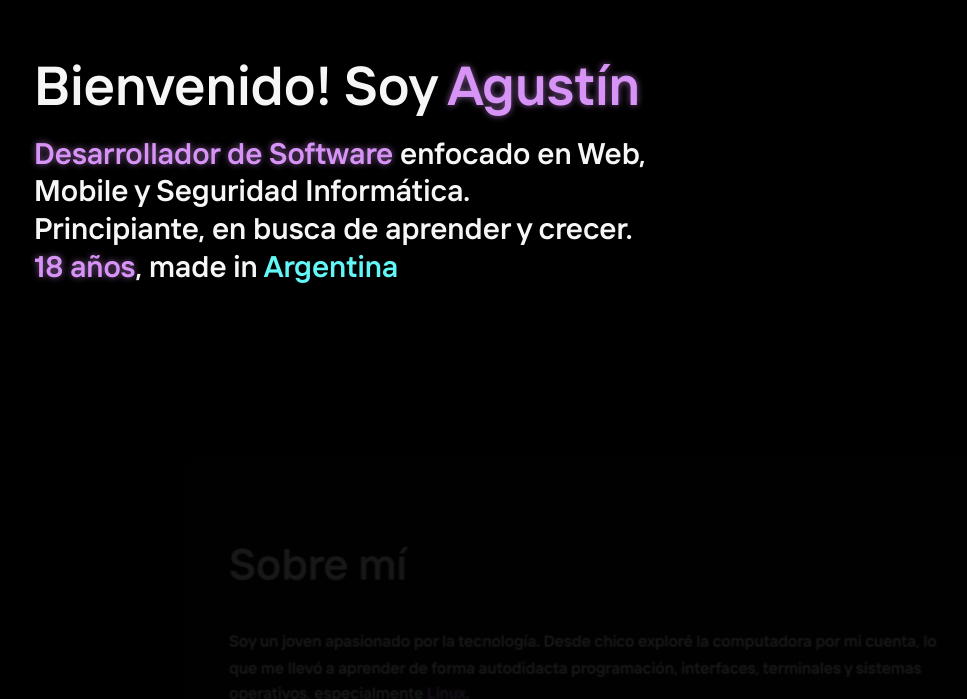
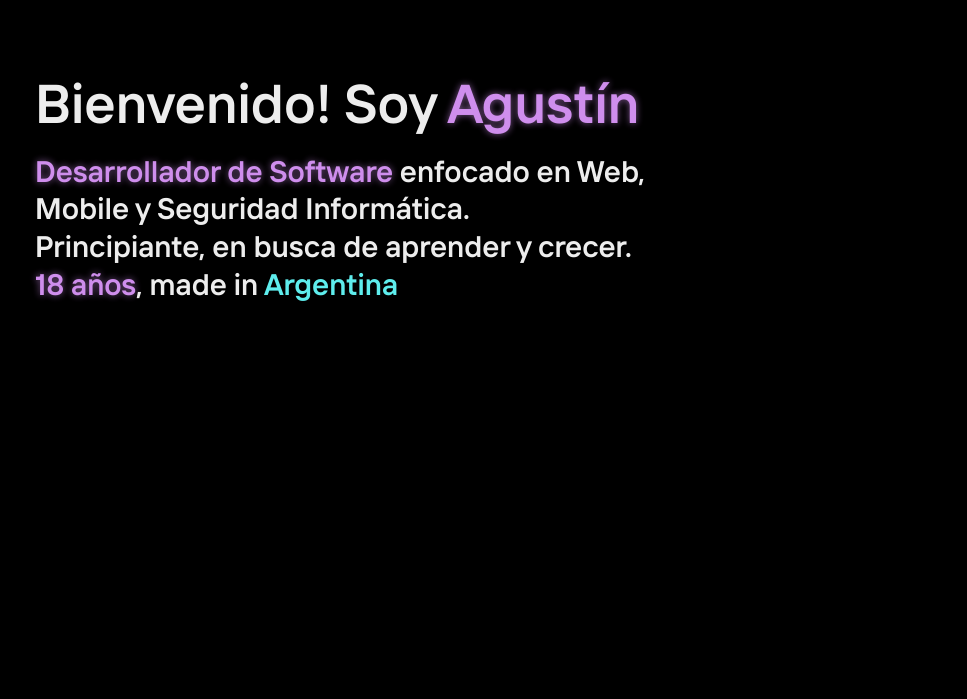
Before and after one commit to 0xlibless/Porfolio, a React (Vite) app: page / in a window 1280 px wide. Shown: the part 261-960 px from the top of the page, without its empty margins (47-1014 px from the left). Built offline with nearby package versions, Linux system fonts and the light colour scheme.

Commit message:
Adding icon for brenchs and some fixes

```diff
--- a/src/assets/Home.css
+++ b/src/assets/Home.css
@@ -64,12 +64,6 @@ a {
     z-index: 1;
 }
 
-.intro {
-    position: relative;
-    z-index: 2;
-    left: -20%;
-}
-
 .navbar ul {
     position: relative;
     top: -15px;
@@ -98,7 +92,7 @@ a {
     position: relative;
     z-index: 2;
     left: -20%;
-    top: 23%;
+    top: 3%;
 }
 
 .text-neon {
--- a/src/components/ProjectCard.jsx
+++ b/src/components/ProjectCard.jsx
@@ -1,5 +1,5 @@
 import '../assets/Home.css';
-import { FaGithub, FaGlobe } from "react-icons/fa";
+import { FaGithub, FaGlobe, FaCodeBranch } from "react-icons/fa";
 
 export default function ProjectCard({ title, description, tags, url, icon }) {
     return (
@@ -11,6 +11,9 @@ export default function ProjectCard({ title, description, tags, url, icon }) {
                 )}
                 {icon == "globe" && (
                     <FaGlobe size={30} style={{position: 'absolute', top: '60px', right: '30px'}} color="#fff" />
+                )}
+                {icon == "branch" && (
+                    <FaCodeBranch size={30} style={{position: 'absolute', top: '60px', right: '30px'}} color="#fff" />
                 )}
                 <p className="project-description">{description}</p>
                 <div className="project-tags">
--- a/src/pages/Home.jsx
+++ b/src/pages/Home.jsx
@@ -24,6 +24,8 @@ export default function Home() {
         { name: "JavaScript", color: "#fbd719" },
         { name: "AI", color: "#ff66cc" },
         { name: "Android", color: "#3DDC84" },
+        { name: "React Native", color: "#61dafb" }
+
       ],
       icon: "github"
     },
@@ -66,7 +68,7 @@ export default function Home() {
          <Spline className="robot" scene="/robot.splinecode" />
       </div>
 
-      <section id="inicio" style={{ height: '70vh', display: 'flex', alignItems: 'center', justifyContent: 'center', position: 'relative', zIndex: 2 }}>
+      <section id="inicio" style={{ height: '100vh', display: 'flex', alignItems: 'center', justifyContent: 'center', position: 'relative', zIndex: 2 }}>
         <div className="intro scroll-animate">
             <h1 style={{ fontFamily: 'Interphases Pro', color: '#fff', fontSize: '55px', fontWeight: 'bold', marginBottom: '-15px' }}>Bienvenido! Soy <span className="text-neon">Agustín</span></h1>
             <p style={{ fontFamily: 'Interphases Pro', color: '#fff', fontSize: '30px', fontWeight: 'bold', width: '615px' }}><span className="text-neon">Desarrollador de Software</span> enfocado en Web, Mobile y Seguridad Informática.
@@ -76,7 +78,7 @@ export default function Home() {
         </div>
       </section>
 
-      <section id="sobre-mi" style={{ minHeight: '70vh', display: 'flex', alignItems: 'center', justifyContent: 'center', position: 'relative', zIndex: 2, padding: '2rem' }}>
+      <section id="sobre-mi" style={{ minHeight: '100vh', display: 'flex', alignItems: 'center', justifyContent: 'center', position: 'relative', zIndex: 2, padding: '2rem' }}>
         <div className="scroll-animate glass" style={{ padding: '3rem', maxWidth: '800px', textAlign: 'left', width:'120vh' }}>
             <h2 style={{ fontFamily: 'Interphases Pro', fontSize: '3rem', marginBottom: '1.5rem', background: 'linear-gradient(90deg, #fff, #ccc)', WebkitBackgroundClip: 'text', WebkitTextFillColor: 'transparent' }}>Sobre mí</h2>
             <div style={{ fontFamily: 'Interphases Pro', fontSize: '1.1rem', lineHeight: '1.6', color: '#e0e0e0', display: 'flex', flexDirection: 'column', gap: '1.2rem'}}>
@@ -102,7 +104,7 @@ export default function Home() {
           </div>
       </section>
 
-      <section id="contacto" style={{ height: '70vh', display: 'flex', alignItems: 'center', justifyContent: 'center', position: 'relative', zIndex: 2, backgroundColor: 'rgba(0,0,0,0.5)' }}>
+      <section id="contacto" style={{ height: '100vh', display: 'flex', alignItems: 'center', justifyContent: 'center', position: 'relative', zIndex: 2, backgroundColor: 'rgba(0,0,0,0.5)' }}>
           <h2 className="scroll-animate" style={{ fontSize: '4rem' }}>Contacto</h2>
       </section>
     </main>
```
